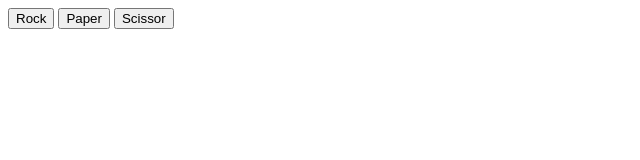
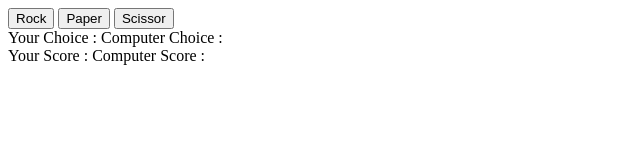
Before and after one commit to RiadKouache/rock-paper-scissors, a plain HTML site: page index.html in a window 1280 px wide. Shown: the whole page, without its empty margins (0-640 px from the left). Drawn offline with Linux system fonts and the light colour scheme.

Commit message:
adding the game round container displaying results, choices , and scores

```diff
--- a/index.html
+++ b/index.html
@@ -11,6 +11,19 @@
       <button id="buttonPaper" value="paper">Paper</button>
       <button id="buttonScissor" value="scissor">Scissor</button>
     </div>
+
+    <div class="gameRound">
+      <div class="display-choice">
+        <span id="playerScore">Your Choice : </span>
+        <span id="computerScore">Computer Choice : </span>
+      </div>
+
+      <div class="display-score">
+        <span id="resultSpan"></span>
+        <span id="playerScore">Your Score : </span>
+        <span id="computerScore">Computer Score : </span>
+      </div>
+    </div>
   </body>
   <script src="app.js"></script>
 </html>
```
